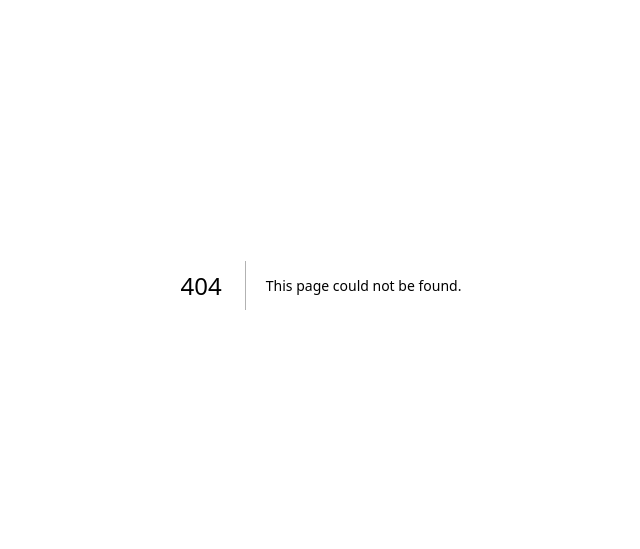
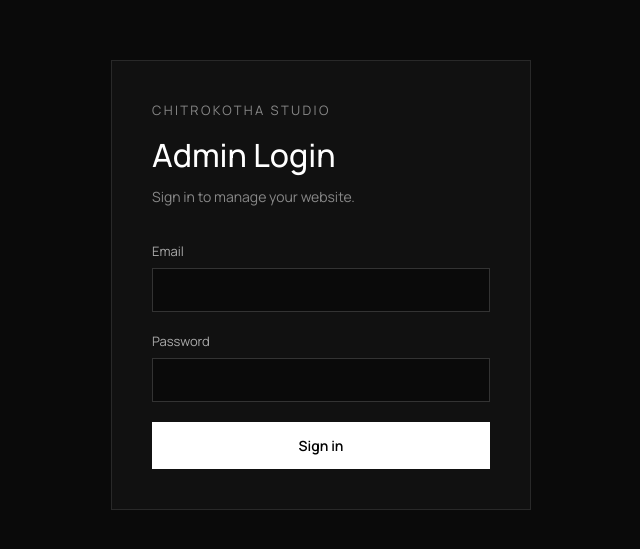
Before and after one commit to HFUAULISLAM/chitrokotha-studio, a Next.js app: page /login in a window 1280 px wide. Before the commit this address had no page. Shown: the part 115-664 px from the top of the page, without its empty margins (319-959 px from the left). Built offline with nearby package versions, Linux system fonts and the light colour scheme; a web font is replaced by a local one.

Commit message:
Add admin authentication

```diff
--- /dev/null
+++ b/app/api/auth/[...nextauth]/route.ts
@@ -0,0 +1,3 @@
+import { handlers } from "@/auth";
+
+export const { GET, POST } = handlers;
--- /dev/null
+++ b/app/login/page.tsx
@@ -0,0 +1,195 @@
+"use client";
+
+import { FormEvent, useState } from "react";
+import { signIn } from "next-auth/react";
+import { useSearchParams } from "next/navigation";
+
+export default function LoginPage() {
+  const searchParams = useSearchParams();
+
+  const [email, setEmail] = useState("");
+  const [password, setPassword] = useState("");
+  const [error, setError] = useState("");
+  const [loading, setLoading] = useState(false);
+
+  async function handleSubmit(event: FormEvent<HTMLFormElement>) {
+    event.preventDefault();
+
+    setError("");
+    setLoading(true);
+
+    const result = await signIn("credentials", {
+      email,
+      password,
+      redirect: false,
+    });
+
+    if (result?.error) {
+      setError("Invalid email or password.");
+      setLoading(false);
+      return;
+    }
+
+    const callbackUrl = searchParams.get("callbackUrl") || "/admin";
+
+    window.location.href = callbackUrl;
+  }
+
+  return (
+    <main
+      style={{
+        minHeight: "100vh",
+        background: "#0a0a0a",
+        color: "#fff",
+        display: "flex",
+        alignItems: "center",
+        justifyContent: "center",
+        padding: "24px",
+      }}
+    >
+      <div
+        style={{
+          width: "100%",
+          maxWidth: "420px",
+          border: "1px solid #292929",
+          padding: "40px",
+          background: "#111",
+        }}
+      >
+        <div style={{ marginBottom: "36px" }}>
+          <div
+            style={{
+              fontSize: "13px",
+              letterSpacing: "0.18em",
+              color: "#888",
+              marginBottom: "14px",
+            }}
+          >
+            CHITROKOTHA STUDIO
+          </div>
+
+          <h1
+            style={{
+              margin: 0,
+              fontSize: "32px",
+              fontWeight: 500,
+            }}
+          >
+            Admin Login
+          </h1>
+
+          <p
+            style={{
+              color: "#888",
+              fontSize: "14px",
+              marginTop: "10px",
+            }}
+          >
+            Sign in to manage your website.
+          </p>
+        </div>
+
+        <form onSubmit={handleSubmit}>
+          <div style={{ marginBottom: "20px" }}>
+            <label
+              htmlFor="email"
+              style={{
+                display: "block",
+                fontSize: "13px",
+                color: "#aaa",
+                marginBottom: "8px",
+              }}
+            >
+              Email
+            </label>
+
+            <input
+              id="email"
+              type="email"
+              value={email}
+              onChange={(event) => setEmail(event.target.value)}
+              required
+              autoComplete="email"
+              style={{
+                width: "100%",
+                boxSizing: "border-box",
+                padding: "13px 14px",
+                background: "#0a0a0a",
+                border: "1px solid #333",
+                color: "#fff",
+                outline: "none",
+                fontSize: "14px",
+              }}
+            />
+          </div>
+
+          <div style={{ marginBottom: "20px" }}>
+            <label
+              htmlFor="password"
+              style={{
+                display: "block",
+                fontSize: "13px",
+                color: "#aaa",
+                marginBottom: "8px",
+              }}
+            >
+              Password
+            </label>
+
+            <input
+              id="password"
+              type="password"
+              value={password}
+              onChange={(event) => setPassword(event.target.value)}
+              required
+              autoComplete="current-password"
+              style={{
+                width: "100%",
+                boxSizing: "border-box",
+                padding: "13px 14px",
+                background: "#0a0a0a",
+                border: "1px solid #333",
+                color: "#fff",
+                outline: "none",
+                fontSize: "14px",
+              }}
+            />
+          </div>
+
+          {error && (
+            <div
+              style={{
+                marginBottom: "20px",
+                padding: "12px 14px",
+                border: "1px solid #5a2525",
+                background: "#1b0d0d",
+                color: "#e88",
+                fontSize: "13px",
+              }}
+            >
+              {error}
+            </div>
+          )}
+
+          <button
+            type="submit"
+            disabled={loading}
+            style={{
+              width: "100%",
+              padding: "14px",
+              border: "none",
+              background: "#fff",
+              color: "#000",
+              cursor: loading ? "wait" : "pointer",
+              fontSize: "14px",
+              fontWeight: 600,
+              opacity: loading ? 0.7 : 1,
+            }}
+          >
+            {loading ? "Signing in..." : "Sign in"}
+          </button>
+        </form>
+      </div>
+    </main>
+  );
+}
--- a/package.json
+++ b/package.json
@@ -10,6 +10,7 @@
   },
   "dependencies": {
     "next": "16.3.4",
+    "next-auth": "^5.0.0-beta.32",
     "react": "19.2.8",
     "react-dom": "19.2.8"
   },
```
Also changed, not shown: auth.config.ts (added, +22 -0 lines), auth.ts (added, +42 -0 lines), proxy.ts (added, +19 -0 lines), 1 other file (tests, documents, lock files or other folders).
